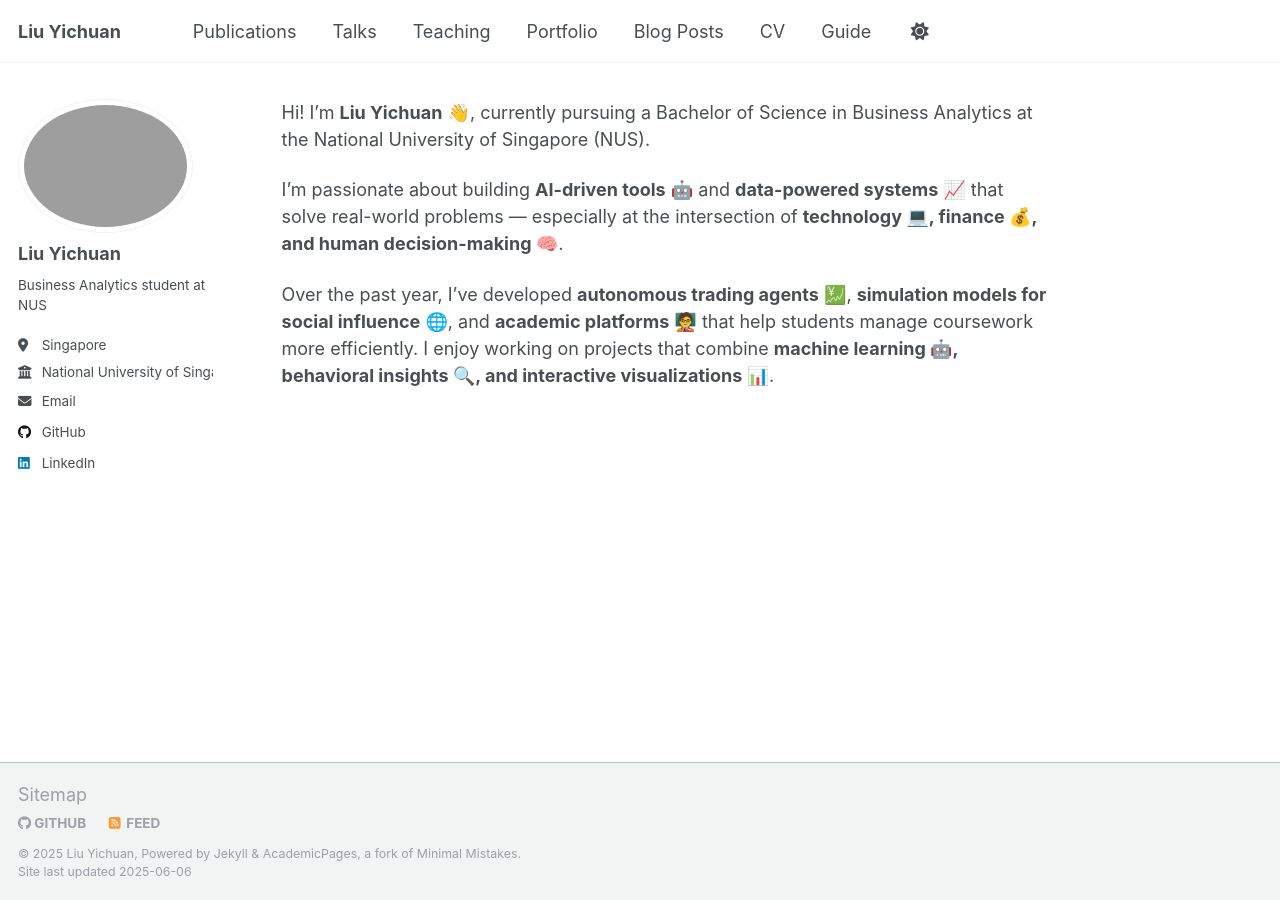
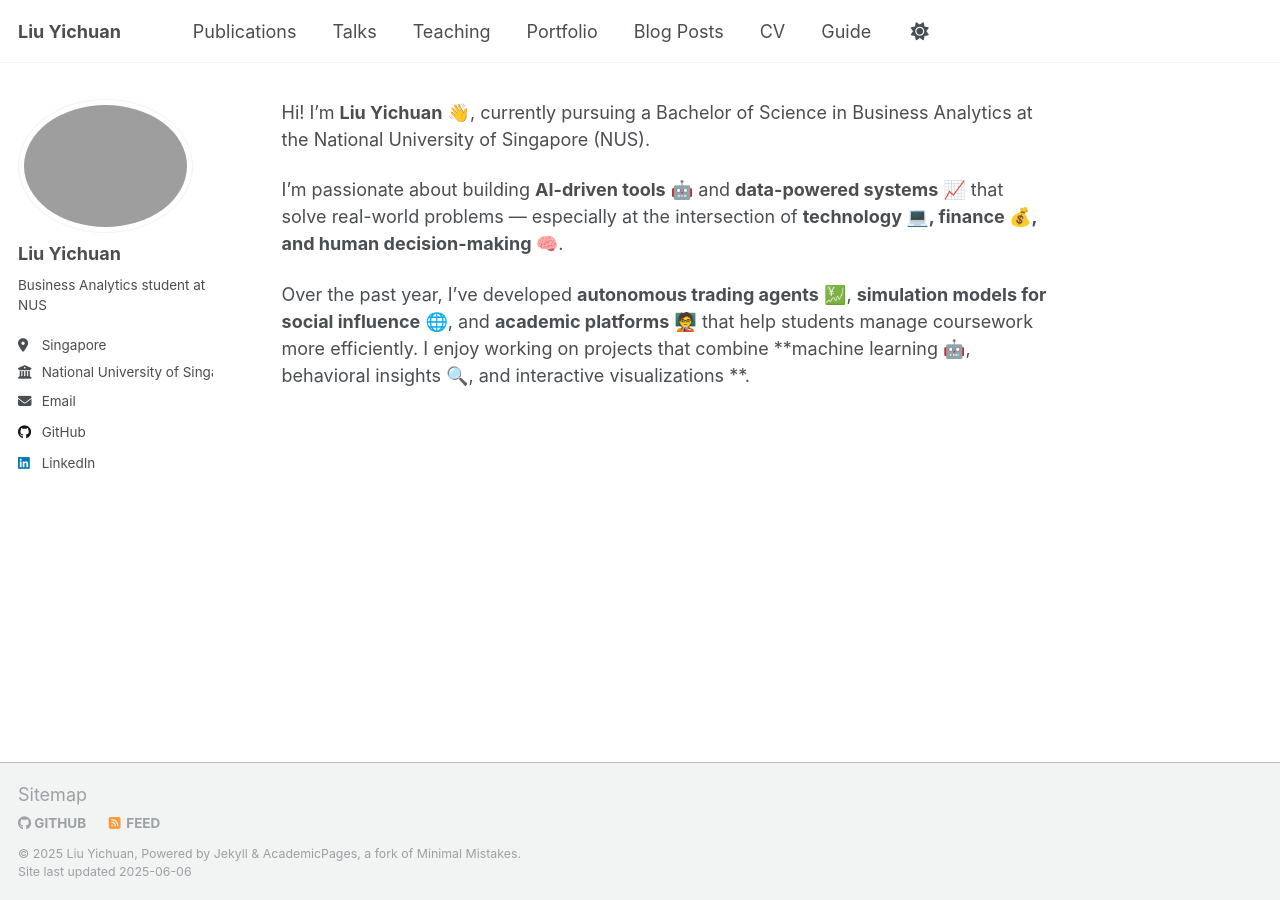
Before and after one commit to lydia372/lydia372.github.io, a Jekyll site: the page built from README.md, in a window 1280 px wide. Built offline with Jekyll 4.4.1, drawn with Linux system fonts in a browser that asks for light colours; our own code applies the rules of GitHub Pages for plain Markdown files; part of the change alters nothing that is shown.

Commit message:
editconfig.md

```diff
--- a/README.md
+++ b/README.md
@@ -2,4 +2,4 @@ Hi! I'm **Liu Yichuan** 👋, currently pursuing a Bachelor of Science in Busine
 
 I'm passionate about building **AI-driven tools** 🤖 and **data-powered systems** 📈 that solve real-world problems — especially at the intersection of **technology 💻, finance 💰, and human decision-making 🧠**.
 
-Over the past year, I've developed **autonomous trading agents** 💹, **simulation models for social influence** 🌐, and **academic platforms** 🧑‍🏫 that help students manage coursework more efficiently. I enjoy working on projects that combine **machine learning 🤖, behavioral insights 🔍, and interactive visualizations 📊**.
+Over the past year, I've developed **autonomous trading agents** 💹, **simulation models for social influence** 🌐, and **academic platforms** 🧑‍🏫 that help students manage coursework more efficiently. I enjoy working on projects that combine **machine learning 🤖, behavioral insights 🔍, and interactive visualizations **.
--- a/_config.yml
+++ b/_config.yml
@@ -25,10 +25,10 @@ author:
 # ✅ Navigation Bar 顶部导航栏页面（顺序可调）
 # ==================================================
 header_pages:
-  - about.md
-  - projects.md
-  - experience.md
-  - cv.md
+  - _pages/about.md
+  - _pages/projects.md
+  - _pages/experience.md
+  - _pages/cv.md
 
 # ==================================================
 # ✅ Markdown 设置 + 页面布局
```
